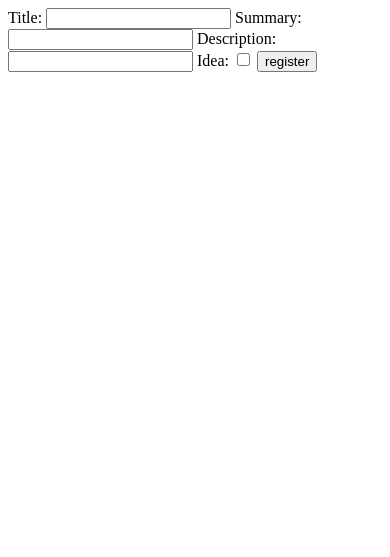
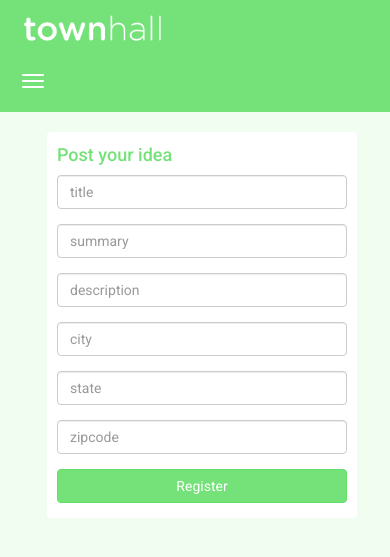
Before and after one commit to 1jeanpaul1/townhall, a Django app: page /townhall/newpost/ in a window 390 px wide. Shown: the top 557 px of the page. Run offline with Django 3.2, Linux system fonts and the light colour scheme; the visitor is signed in with stand-in values (Sample User, id 1); some libraries are stand-ins or nearby versions.

Commit message:
Updated the registration page, Uploading a post now works

```diff
--- a/web/townhall/forms.py
+++ b/web/townhall/forms.py
@@ -13,14 +13,14 @@
 #         fields = {"email", }
 
 # from django.contrib.auth.models import User
-from django.forms import EmailField
+from django.forms import EmailField, CharField
 
 from models import AppUser, UserPost
 from django import forms
 
 
 class UserRegistration(forms.ModelForm):
-    password = forms.CharField(widget=forms.PasswordInput)
+    password = CharField(widget=forms.PasswordInput)
 
     class Meta:
         model = AppUser
@@ -28,7 +28,7 @@ class UserRegistration(forms.ModelForm):
 
 
 class UserLogin(forms.Form):
-    password = forms.CharField(widget=forms.PasswordInput)
+    password = CharField(widget=forms.PasswordInput)
     email = EmailField(max_length=255)
 
     # class Meta:
@@ -36,7 +36,13 @@ class UserLogin(forms.Form):
     #     fields = ['email', 'password']
 
 
-class UserFormPost(forms.ModelForm):
-    class Meta:
-        model = UserPost
-        fields = ['title', 'summary', 'description']
+class UserFormPost(forms.Form):
+    title = CharField(max_length=255)
+    summary = CharField(widget=forms.Textarea)
+    description = CharField(widget=forms.Textarea)
+    city = CharField(max_length=255)
+    state = CharField(max_length=255)
+    zipcode = CharField(max_length=255)
+    # class Meta:
+    #     model = UserPost
+    #     fields = ['title', 'description']
--- a/web/townhall/templates/townhall/home.html
+++ b/web/townhall/templates/townhall/home.html
@@ -26,15 +26,18 @@
     <link rel="stylesheet" href="https://maxcdn.bootstrapcdn.com/bootstrap/4.0.0-alpha.6/css/bootstrap.min.css" integrity="sha384-rwoIResjU2yc3z8GV/NPeZWAv56rSmLldC3R/AZzGRnGxQQKnKkoFVhFQhNUwEyJ" crossorigin="anonymous">
     <script src="https://maxcdn.bootstrapcdn.com/bootstrap/3.3.7/js/bootstrap.min.js"></script>
 
+
 {% endblock head %}
 
 {% block body %}
 <div class="container feed">
 <!-- Post filter nav -->
 <br>
+<a href="{% url 'townhall_external:newpost' %}">
   <div class="row justify-content-end">
   <button class="btn btn-primary">+ New Post </button>
   </div>
+</a>
 
   <div class="row justify-content-center">
     <ul class="nav nav-pills col-8 ">
--- a/web/townhall/templates/townhall/newpost.html
+++ b/web/townhall/templates/townhall/newpost.html
@@ -1,24 +1,81 @@
-<!DOCTYPE html>
-<html lang="en">
-<head>
-    <meta charset="UTF-8">
-    <title>Title</title>
-</head>
-<body>
+{% extends 'townhall/web_app_master.html' %}
+{% load static from staticfiles %}
+<!--{% load i18n %}-->
+{% block head %}
 
-<form action="" method="POST">
-    {% csrf_token %}
-    <label for="title">Title:</label>
-    <input type="text" name="title" value="" id="title" />
-    <label for="summary">Summary:</label>
-    <input type="text" name="summary" value="" id="summary" />
-    <label for="description">Description:</label>
-    <input type="text" name="description" value="" id="description" />
-    <label for="is_idea">Idea:</label>
-    <input type="checkbox" name="is_idea" value="" id="is_idea"/>
+    <title>Feed</title>
+<!--     <script src="{% static 'web_app/js/feed.js' %}"></script>
+    <link rel="stylesheet" href="{% static 'web_app/css/feedstyle.css' %}"> -->
+    <link rel="stylesheet" href="{% static 'css/feedstyle.css' %}">
+    <link rel="stylesheet" href="https://maxcdn.bootstrapcdn.com/bootstrap/4.0.0-alpha.6/css/bootstrap.min.css" integrity="sha384-rwoIResjU2yc3z8GV/NPeZWAv56rSmLldC3R/AZzGRnGxQQKnKkoFVhFQhNUwEyJ" crossorigin="anonymous">
+    <script src="https://maxcdn.bootstrapcdn.com/bootstrap/3.3.7/js/bootstrap.min.js"></script>
+
+    <meta charset="utf-8">
+
+    <meta name="viewport" content="width=device-width, initial-scale=1">
+    <script
+    src="https://code.jquery.com/jquery-3.2.1.min.js"
+    integrity="sha256-hwg4gsxgFZhOsEEamdOYGBf13FyQuiTwlAQgxVSNgt4="
+    crossorigin="anonymous"></script>
+    <link rel="stylesheet" href="https://maxcdn.bootstrapcdn.com/bootstrap/3.3.7/css/bootstrap.min.css" integrity="sha384-BVYiiSIFeK1dGmJRAkycuHAHRg32OmUcww7on3RYdg4Va+PmSTsz/K68vbdEjh4u" crossorigin="anonymous">
+    <script src="https://maxcdn.bootstrapcdn.com/bootstrap/3.3.7/js/bootstrap.min.js" integrity="sha384-Tc5IQib027qvyjSMfHjOMaLkfuWVxZxUPnCJA7l2mCWNIpG9mGCD8wGNIcPD7Txa" crossorigin="anonymous"></script>
+    <script src="https://use.fontawesome.com/0e91de170f.js"></script>
+    <link href="https://fonts.googleapis.com/css?family=Roboto:100,300,400,500,700,900" rel="stylesheet">
+    <link rel="stylesheet" href="{% static 'css/site.css' %}">
+    <link rel="stylesheet" href="{% static 'css/onboarding.css' %}">
+    <title>Welcome to townhall</title>
+{% endblock head %}
+
+{% block body %}
+{#<form action="" method="POST">#}
+{#    {% csrf_token %}#}
+{#    <input type="text" name="title" value="" placeholder="title" id="title" />#}
+{#    <input type="text" name="summary" value="" placeholder="summary" id="summary" />#}
+{#    <input type="text" name="description" value="" placeholder="description" id="description" />#}
+{#    <input type="text" name="city" value="" placeholder="city" id="city">#}
+{#    <input type="text" name="state" value="" placeholder="state" id="state">#}
+{#    <input type="text" name="zipcode" value="" placeholder="zipcode" id="zipcode">#}
+{##}
+    {#    <input type="checkbox" name="is_idea" value="" id="is_idea"/>#}
 {#    <label for="categories">Categories:</label>#}
 {#    <input type="text" name="categories" value="" id="categories" />#}
-    <input type="submit" value="register" />
-</form>
-</body>
-</html>
+{#    <input type="submit" value="register" />#}
+{#</form>#}
+
+            <div class="col-sm-12 col-md-6 registration">
+            <div class="subsection">
+            <h4>Post your idea</h4>
+            <form action="" method="POST">
+                {% csrf_token %}
+                <div class="form-group">
+{#                    <input class="form-control" type="text" name="title" id="title" placeholder="title" value="">#}
+                    <input class="form-control" type="text" name="title" value="" placeholder="title" id="title" />
+                </div>
+                <div class="form-group">
+{#                    <input class="form-control" type="text" name="title" id="summary" placeholder="summary" value="">#}
+                <input class="form-control" type="text" name="summary" value="" placeholder="summary" id="summary" />
+                </div>
+                <div class="form-group">
+{#                    <input class="form-control" type="text" name="description" id="description" placeholder="description" value="">#}
+                <input class="form-control" type="text" name="description" value="" placeholder="description" id="description" />
+                </div>
+                <div class="form-group">
+{#                    <input class="form-control" type="text" name="city" id="city" placeholder="city">#}
+                    <input class="form-control" type="text" name="city" value="" placeholder="city" id="city">
+
+                </div>
+                <div class="form-group">
+                    <input class="form-control" type="text" name="state" value="" placeholder="state" id="state">
+{#                    <input class="form-control" type="text" name="state" id="state" placeholder="state">#}
+                </div>
+                <div class="form-group">
+                    <input class="form-control" type="text" name="zipcode" value="" placeholder="zipcode" id="zipcode">
+{#                    <input class="form-control" type="text" name="zipcode" id="zipcode" placeholder="zipcode">#}
+                </div>
+                    <button type="submit" class="btn btn-primary register">Register</button>
+{#                <button type="submit" class="btn btn-primary register">Register</button>#}
+            </form>
+            </div>
+        </div>
+{% endblock body %}
+{#>>>>>>> acae25d5ee2be304c394ae71c7acc790a143eaa3#}
--- a/web/townhall/templates/townhall/post.html
+++ b/web/townhall/templates/townhall/post.html
@@ -1,4 +1,4 @@
-{% extends 'web_app_master.html' %}
+{% extends 'townhall/web_app_master.html' %}
 {% load static from staticfiles %}
 {% load i18n %}
 {% block head %}
--- a/web/townhall/templates/townhall/web_app_master.html
+++ b/web/townhall/templates/townhall/web_app_master.html
@@ -23,7 +23,7 @@
 </head>
 
 <nav class="navbar">
-    <a class="navbar-brand" href="#"><img src="{% static 'content/images/logo-white.png' %}"/></a>
+    <a class="navbar-brand" href={% url 'townhall_external:home' %}><img src="{% static 'content/images/logo-white.png' %}"/></a>
 
         <button type="button" class="navbar-toggle" data-toggle="collapse" data-target="#navbarSupportedContent">
             <span class="sr-only">Toggle navigation</span>
@@ -33,21 +33,21 @@
         </button>
     <div class="collapse navbar-collapse" id="navbarSupportedContent">
         <ul class="nav navbar-nav">
-            <li class="dropdown">
-                <a class="dropdown-toggle" data-toggle="dropdown" href="#">
-                    <i class="fa fa-filter"></i>&nbsp;Categories
-                <span class="caret"></span></a>
-                <ul class="dropdown-menu">
-                <li><a href="#">Food</a></li>
-                <li><a href="#">Shopping</a></li>
-                <li><a href="#">Art</a></li>
-                <li><a href="#">Music</a></li>
-                <li><a href="#">Technology</a></li>
-                <li><a href="#">Outdoors</a></li>
-                <li><a href="#">Nightlife</a></li>
-                <li><a href="#">Fitness</a></li>
-                </ul>
-            </li>
+{#            <li class="dropdown">#}
+{#                <a class="dropdown-toggle" data-toggle="dropdown" href="#">#}
+{#                    <i class="fa fa-filter"></i>&nbsp;Categories#}
+{#                <span class="caret"></span></a>#}
+{#                <ul class="dropdown-menu">#}
+{#                <li><a href="#">Food</a></li>#}
+{#                <li><a href="#">Shopping</a></li>#}
+{#                <li><a href="#">Art</a></li>#}
+{#                <li><a href="#">Music</a></li>#}
+{#                <li><a href="#">Technology</a></li>#}
+{#                <li><a href="#">Outdoors</a></li>#}
+{#                <li><a href="#">Nightlife</a></li>#}
+{#                <li><a href="#">Fitness</a></li>#}
+{#                </ul>#}
+{#            </li>#}
             <li class="dropdown">
                 <a class="dropdown-toggle" data-toggle="dropdown" href="#">
                     <i class="fa fa-user"></i>&nbsp;Firstname Lastname
@@ -55,7 +55,7 @@
                 <ul class="dropdown-menu">
                 <li><a href="#">My Profile</a></li>
                 <li><a href="#">Account Settings</a></li>
-                <li><a href="#">Log Out</a></li>
+                <li><a href="{% url 'townhall_external:logout' %}">Log Out</a></li>
                 </ul>
             </li>
         </ul>
--- a/web/townhall/urls.py
+++ b/web/townhall/urls.py
@@ -2,7 +2,7 @@ from django.conf.urls import url
 
 from . import views
 from views import AllPostsView, UserRegistrationView, LogoutView, ProfileView, LoginView, UserFormPostView,\
-    FeedView, SavedPostsView
+    FeedView, SavedPostsView, PostView
 from django.contrib.auth.views import login, login_required
 
 def check_login(view_function):
@@ -17,7 +17,8 @@ urlpatterns = [
     url(r'^login/$', LoginView.as_view(), name='login'),
     url(r'^register/$', UserRegistrationView.as_view(), name='register'),
     url(r'^logout/$', login_required(LogoutView.as_view()), name='logout'),
-    url(r'^user/([0-9]+)$', ProfileView, name = 'profile'),
-    url(r'^newpost/$', login_required(UserFormPostView.as_view()), name='newpost.html')
+    url(r'^user/([0-9]+)$', login_required(ProfileView), name = 'profile'),
+    url(r'^newpost/$', login_required(UserFormPostView.as_view()), name='newpost'),
+    url(r'^post/([0-9]+)$', login_required(PostView.as_view()), name = 'post'),
     # url(r'^feed/$', FeedView.as_view(), name='feed'),
 ]
--- a/web/townhall/views.py
+++ b/web/townhall/views.py
@@ -178,13 +178,6 @@ class SavedPostsView(View):
     def get(self, request):
         # gets all the posts
         template = 'townhall/home.html'
-        current_user = request.user
-        # user_interests = current_user.interests.all()
-        # user_categories = {}  # dictionary of user interest related categories
-        # for interest in user_interests:
-        #     current_categories = interest.category_set.all()
-        #     for category in current_categories:
-        #         user_categories[category.id] = True
 
         user_saved_posts = UserSavedPosts.objects.all().filter(user=request.user).order_by('added_on').reverse()
         feed_posts = []
@@ -259,7 +252,7 @@ class UserRegistrationView(View):
 
             if user.is_active:
                 login(request, user)
-                return HttpResponseRedirect('../newpost')
+                return redirect(reverse('townhall_external:all_posts'))
 
         return render(request, self.template_name, {'form': form})
 
@@ -285,9 +278,6 @@ class LoginView(View):
 
     def post(self, request):
         form = self.form_class(request.POST)
-        print(form.is_valid())
-        print(form.data)
-        print(request.POST)
         if form.is_valid():
             # form_user = form.save(commit=False)
             email = form.cleaned_data['email']
@@ -310,66 +300,29 @@ class UserFormPostView(View):
     # blank form
     def get(self, request):
         form = self.form_class(None)
-        context = {}
-        context['categories'] = Category.objects.all()
-        context['user'] = request.user
+        # context = {}
+        # context['categories'] = Category.objects.all()
+        # context['user'] = request.user
         return render(request, self.template_name, {'form': form})
 
         # process user registration
 
     def post(self, request):
-        # print(request.POST)
-        # form = self.form_class(request.POST)
-        #print(form.is_valid())
-        #print(form.data)
-        # if form.is_valid():
-        curuser = request.user
-        curuser.is_active = True
-        # print(curuser)
-            # post = form.save(commit=False)
-        data = request.POST
-        title = data.get('title', '')
-        summary = data.get('summary', '')
-        description = data.get('description', '')
-        is_idea = 'is_idea' in data
-        # categories = data.get('categories', '')
-        # print(data)
-        # print(is_idea)
-        print(request.user.id)
-        curuser.save()
-        curuser.fullclean
-        post = UserPost.objects.create(user_id=request.user.id, title=title, summary=summary, description=description,
-                                is_idea=is_idea)
-        # post.save()
-        # # post.categories.add(categories)
-        #     # cleanred (normalized data)
-        #     title = form.cleaned_data['title']
-        #     summary = form.cleaned_data['summary']
-        #     description = form.cleaned_data['description']
-        #     is_idea = form.cleaned_data['is_idea']
-        #     categories = form.cleaned_data['categories']
-        #
-        #     post.save()
-        #
-        #     if user.is_active:
-        #         login(request, user)
-        #         return HttpResponseRedirect('../home')
-        #
-        # return render(request, self.template_name, {'form': form})
-            # user = curuser
-            # title = form.cleaned_data['title']
-            # summary = form.cleaned_data['summary']
-            # description = form.cleaned_data['description']
-            # # is_idea = form.cleaned_data['is_idea']
-            # # categories = form.cleaned_data['categories']
-            # # print(form.data)
-            # post.save()
+        form = self.form_class(request.POST)
+        if form.is_valid():
+            title = form.cleaned_data['title']
+            summary = form.cleaned_data['summary']
+            description = form.cleaned_data['description']
+            city = form.cleaned_data['city']
+            state = form.cleaned_data['state']
+            zipcode = form.cleaned_data['zipcode']
+            UserPost.objects.create(user=request.user, title=title, city=city, state=state, zipcode=zipcode,
+                                    description=description, summary=summary)
+            return redirect(reverse('townhall_external:all_posts'))
 
-            # if user.is_active:
-            #     login(request, user)
-            #     return HttpResponseRedirect('../home')
+        return render(request, self.template_name, {'form': form})
 
-        return render(request, self.template_name, )#{'form': form})
-
-
-# >>>>>>> acae25d5ee2be304c394ae71c7acc790a143eaa3
+class PostView(View):
+    template_name = 'townhall/post.html'
+    def get(self, request):
+        return render(request, self.template_name)
```
Also changed, not shown: web/townhall/templates/townhall/login.html (+11 -6 lines).
